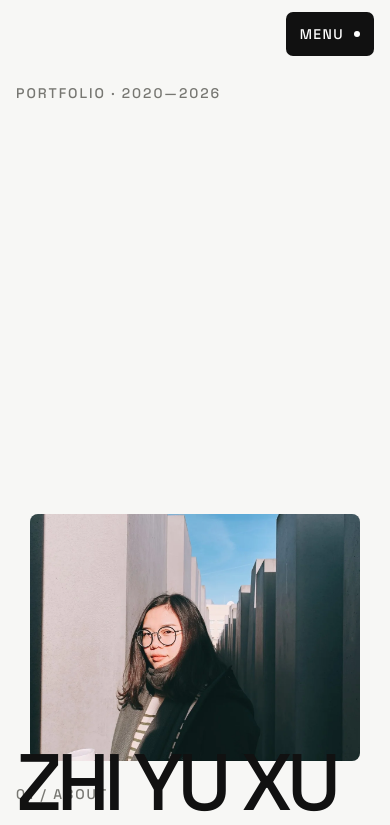
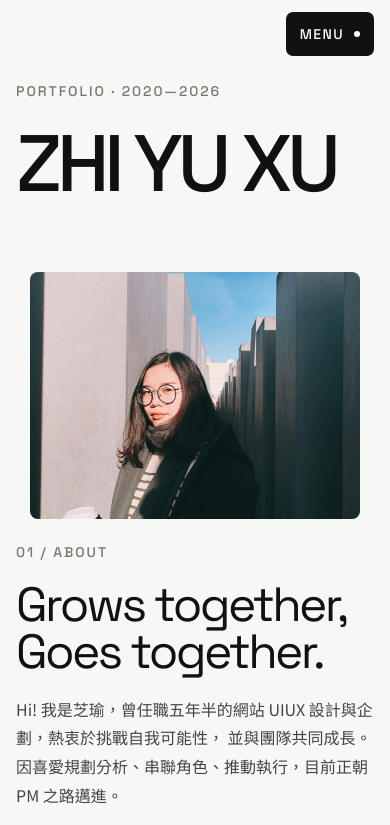
Before and after one commit to trista-xuuu/ZHI-YU-XU-Portfolio, a Next.js app: page / in a window 390 px wide. Shown: the top 825 px of the page. Built offline with nearby package versions, Linux system fonts and the light colour scheme; no server answers.

Commit message:
Tighten mobile hero spacing

```diff
--- a/app/globals.css
+++ b/app/globals.css
@@ -850,8 +850,8 @@ button {
   }
 
   .hero {
-    min-height: 58svh;
-    padding: 84px 0 20px;
+    min-height: 260px;
+    padding: 82px 0 16px;
   }
 
   .hero > .eyebrow {
@@ -859,7 +859,7 @@ button {
   }
 
   .hero-bottom {
-    top: 50vh;
+    top: 215px;
   }
 
   .scroll-cue {
@@ -869,7 +869,7 @@ button {
   .about {
     grid-template-columns: 1fr;
     gap: 24px;
-    padding-block: 24px 40px;
+    padding-block: 12px 40px;
   }
 
   .about-image {
--- a/components/MorphingLogo.tsx
+++ b/components/MorphingLogo.tsx
@@ -19,7 +19,7 @@ export function MorphingLogo() {
       const eased = 1 - Math.pow(1 - progress, 3);
 
       const startX = mobile ? 16 : 32;
-      const startY = mobile ? window.innerHeight * 0.24 : window.innerHeight * 0.31;
+      const startY = mobile ? 132 : window.innerHeight * 0.31;
       const containerWidth = Math.min(
         window.innerWidth - (mobile ? 32 : 64),
         1600,
```
